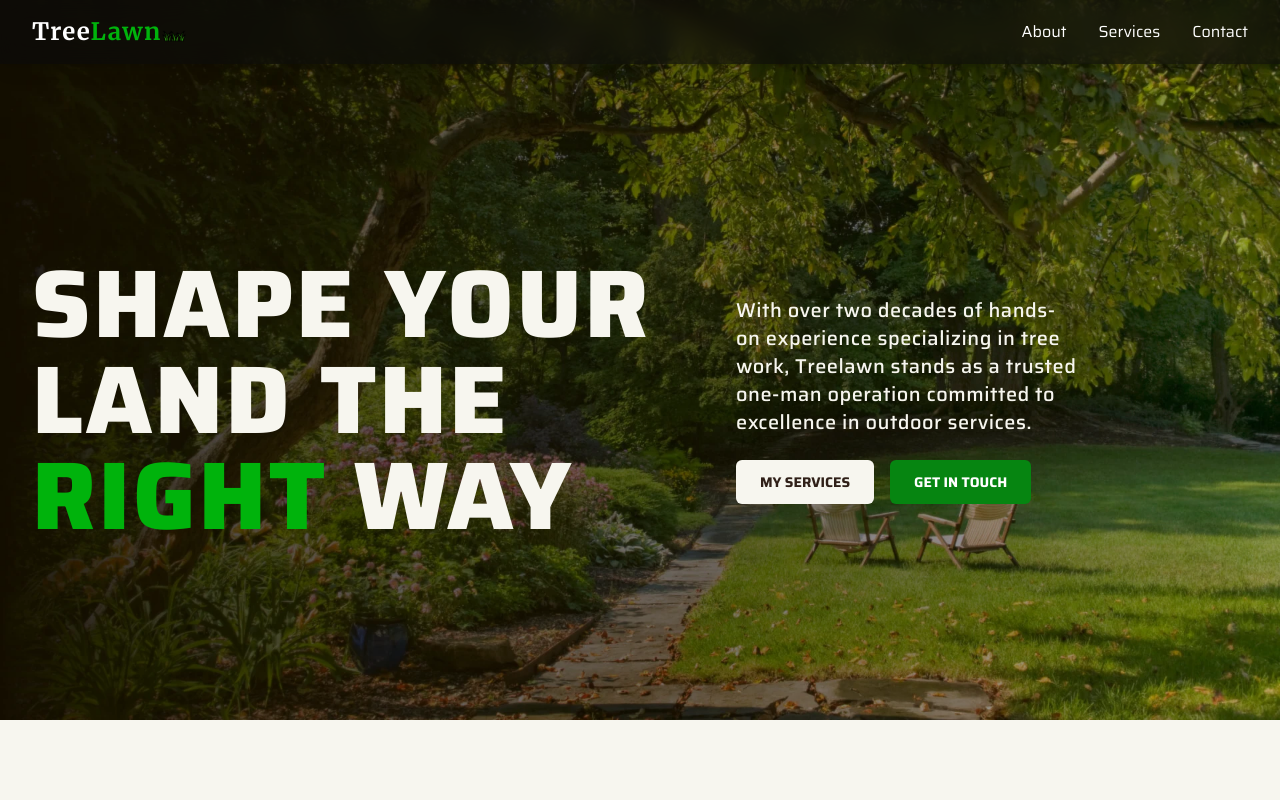
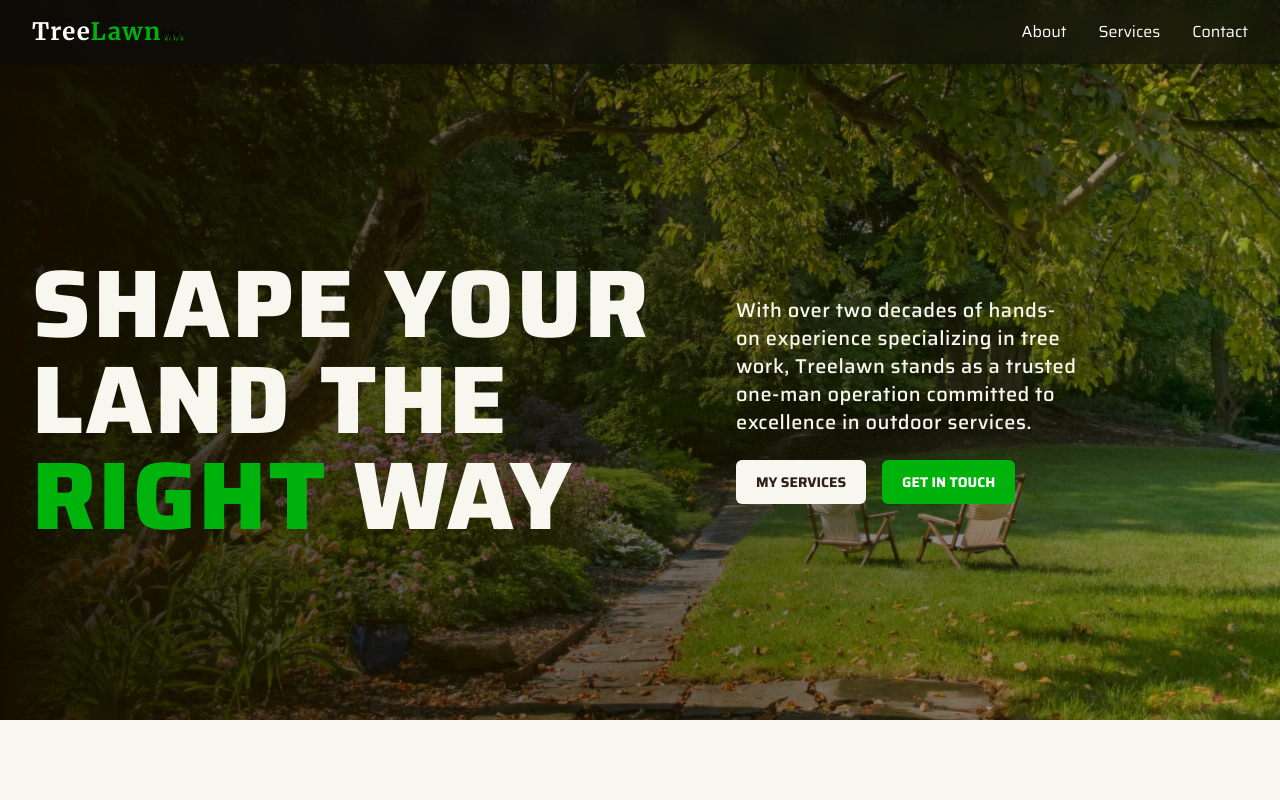
Before and after one commit to KramYengir/treelawn_v2, a Next.js app: page / in a window 1280 px wide. Shown: the top 800 px of the page. Built offline with nearby package versions, Linux system fonts and the light colour scheme.

Commit message:
lighten btn color & reduce x padding

```diff
--- a/app/globals.css
+++ b/app/globals.css
@@ -11,15 +11,15 @@ html {
 }
 
 .primary-btn {
-  @apply uppercase text-nowrap px-6 py-3 rounded-md text-sm font-bold text-white bg-apple-700 hover:bg-apple-600 focus:outline-none;
+  @apply uppercase text-nowrap px-5 py-3 rounded-md text-sm font-bold text-white bg-apple-600 hover:bg-apple-700 focus:outline-none;
 }
 
 .secondary-btn {
-  @apply uppercase text-nowrap px-6 py-3 rounded-md text-sm font-bold text-white bg-mucky-800 hover:bg-mucky-600 focus:outline-none;
+  @apply uppercase text-nowrap px-5 py-3 rounded-md text-sm font-bold text-white bg-mucky-800 hover:bg-mucky-600 focus:outline-none;
 }
 
 .clear-btn {
-  @apply uppercase text-nowrap px-6 py-3 rounded-md text-sm font-bold text-mucky-950 bg-mucky-50 hover:bg-mucky-100 hover:text-apple-700 focus:outline-mucky-700;
+  @apply uppercase text-nowrap px-5 py-3 rounded-md text-sm font-bold text-mucky-950 bg-mucky-50 hover:bg-mucky-100 hover:text-apple-700 focus:outline-mucky-700;
 }
 
 .h2 {
```
